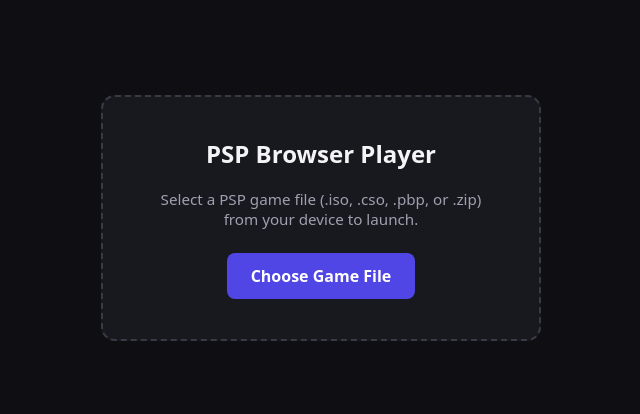
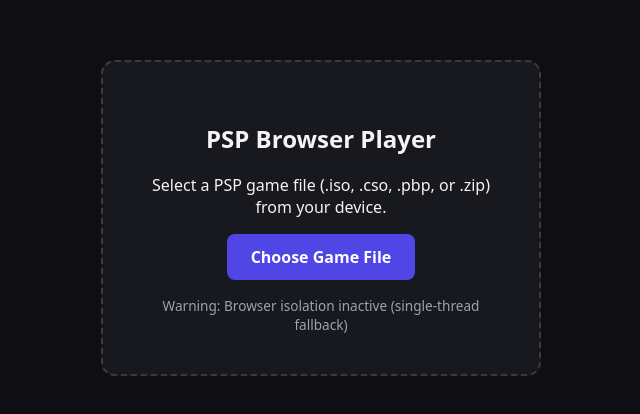
Before and after one commit to phantomgamezco/Psp-player, a plain HTML site: page index.html in a window 1280 px wide. Shown: the part 182-596 px from the top of the page, without its empty margins (319-959 px from the left). Drawn offline with Linux system fonts and the light colour scheme.

Commit message:
Refactor HTML and improve status messaging

```diff
--- a/index.html
+++ b/index.html
@@ -6,9 +6,7 @@
   <title>Web PSP Player</title>
   <script src="coi-serviceworker.js"></script>
   <style>
-    * {
-      box-sizing: border-box;
-    }
+    * { box-sizing: border-box; }
     body {
       margin: 0;
       background: #0f0f13;
@@ -29,17 +27,7 @@
       max-width: 440px;
       width: 90%;
     }
-    #upload-box h2 {
-      margin-top: 0;
-    }
-    #upload-box p {
-      color: #a0a0b0;
-      font-size: 0.95rem;
-      margin-bottom: 1.5rem;
-    }
-    #rom-input {
-      display: none;
-    }
+    #rom-input { display: none; }
     .upload-btn {
       display: inline-block;
       padding: 0.75rem 1.5rem;
@@ -49,8 +37,10 @@
       border-radius: 8px;
       cursor: pointer;
     }
-    .upload-btn:hover {
-      background: #4338ca;
+    #status {
+      margin-top: 1rem;
+      font-size: 0.85rem;
+      color: #a0a0b0;
     }
     #game-container {
       width: 960px;
@@ -65,9 +55,10 @@
 
   <div id="upload-box">
     <h2>PSP Browser Player</h2>
-    <p>Select a PSP game file (.iso, .cso, .pbp, or .zip) from your device to launch.</p>
+    <p>Select a PSP game file (.iso, .cso, .pbp, or .zip) from your device.</p>
     <label for="rom-input" class="upload-btn">Choose Game File</label>
     <input type="file" id="rom-input" accept=".iso,.cso,.zip,.pbp" />
+    <div id="status">Checking browser isolation...</div>
   </div>
 
   <div id="game-container">
@@ -75,12 +66,17 @@
   </div>
 
   <script>
+    const statusEl = document.getElementById("status");
     const input = document.getElementById("rom-input");
     const uploadBox = document.getElementById("upload-box");
     const gameContainer = document.getElementById("game-container");
 
+    statusEl.textContent = window.crossOriginIsolated
+      ? "Ready (Multi-threading active)"
+      : "Warning: Browser isolation inactive (single-thread fallback)";
+
     input.addEventListener("change", (event) => {
-      const file = event.target.files[0];
+      const file = event.target.files.item(0);
       if (!file) return;
 
       const blobUrl = URL.createObjectURL(file);
@@ -92,7 +88,7 @@
       window.EJS_core = "psp";
       window.EJS_gameName = file.name.replace(/\.[^/.]+$/, "");
       window.EJS_gameUrl = blobUrl;
-      window.EJS_threads = true;
+      window.EJS_threads = window.crossOriginIsolated === true;
       window.EJS_pathtodata = "https://emulatorjs.org";
 
       const script = document.createElement("script");
```
